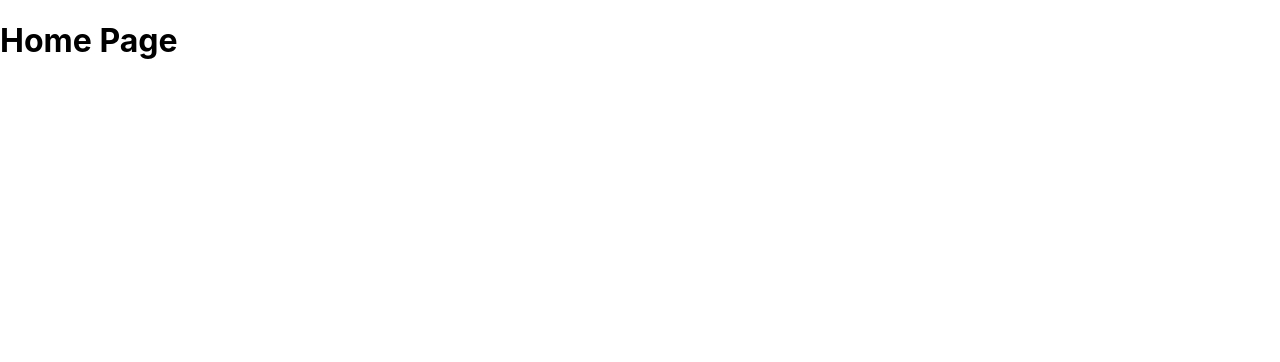
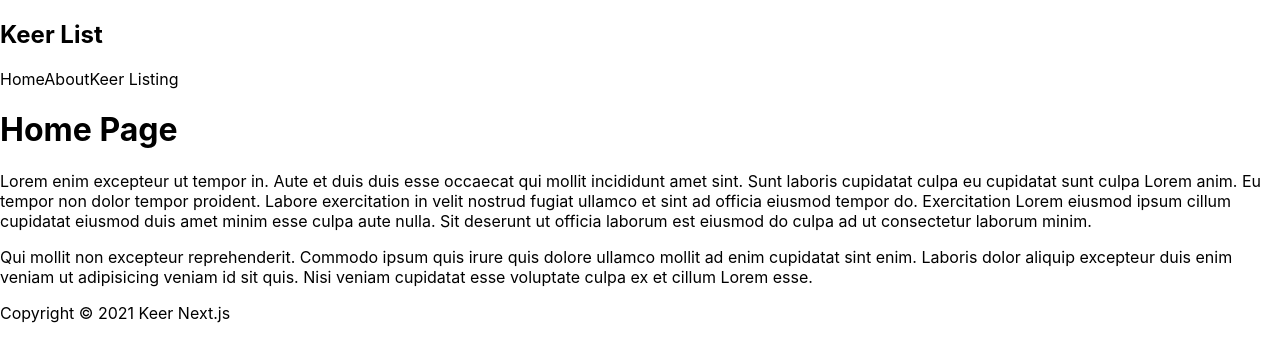
Before and after one commit to keer2345/nextjs-tutorial, a Next.js app: page / in a window 1280 px wide. Shown: the top 362 px of the page. Built offline with nearby package versions, Linux system fonts and the light colour scheme.

Commit message:
Adding Other Components

```diff
--- /dev/null
+++ b/components/footer.js
@@ -0,0 +1,4 @@
+const Footer = () => {
+  return <div>Copyright &copy; 2021 Keer Next.js</div>
+}
+export default Footer
--- /dev/null
+++ b/components/navbar.js
@@ -0,0 +1,13 @@
+const Navbar = () => {
+  return (
+    <nav>
+      <div className="logo">
+        <h1>Keer List</h1>
+      </div>
+      <a>Home</a>
+      <a>About</a>
+      <a>Keer Listing</a>
+    </nav>
+  )
+}
+export default Navbar
--- a/pages/index.js
+++ b/pages/index.js
@@ -1,11 +1,30 @@
 import Head from 'next/head'
 import Image from 'next/image'
 import styles from '../styles/Home.module.css'
+import Navbar from '../components/navbar'
+import Footer from '../components/footer'
 
 export default function Home() {
   return (
     <div>
+      <Navbar />
       <h1>Home Page</h1>
+      <p>
+        Lorem enim excepteur ut tempor in. Aute et duis duis esse occaecat qui
+        mollit incididunt amet sint. Sunt laboris cupidatat culpa eu cupidatat
+        sunt culpa Lorem anim. Eu tempor non dolor tempor proident. Labore
+        exercitation in velit nostrud fugiat ullamco et sint ad officia eiusmod
+        tempor do. Exercitation Lorem eiusmod ipsum cillum cupidatat eiusmod
+        duis amet minim esse culpa aute nulla. Sit deserunt ut officia laborum
+        est eiusmod do culpa ad ut consectetur laborum minim.
+      </p>
+      <p>
+        Qui mollit non excepteur reprehenderit. Commodo ipsum quis irure quis
+        dolore ullamco mollit ad enim cupidatat sint enim. Laboris dolor aliquip
+        excepteur duis enim veniam ut adipisicing veniam id sit quis. Nisi
+        veniam cupidatat esse voluptate culpa ex et cillum Lorem esse.
+      </p>
+      <Footer />
     </div>
   )
 }
```
